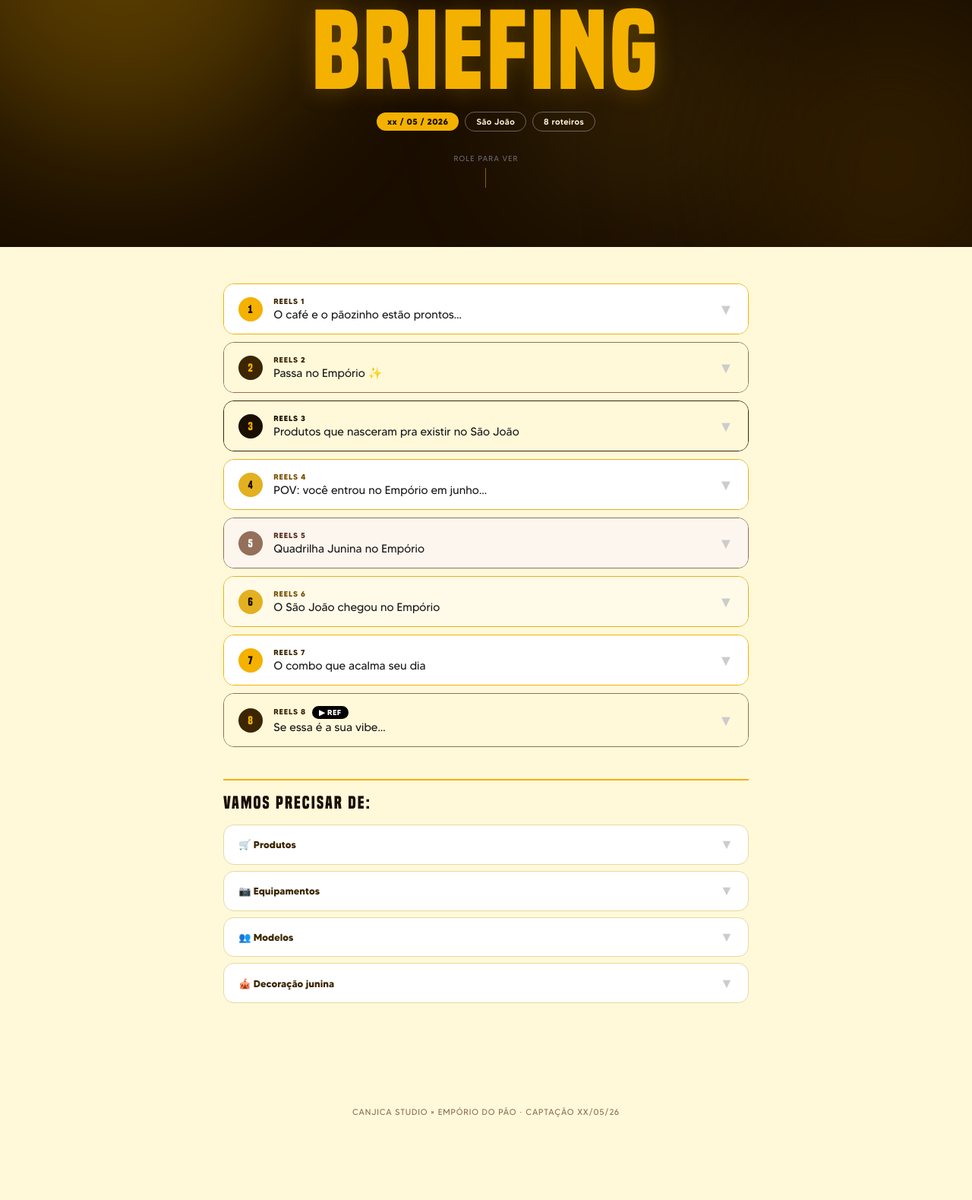
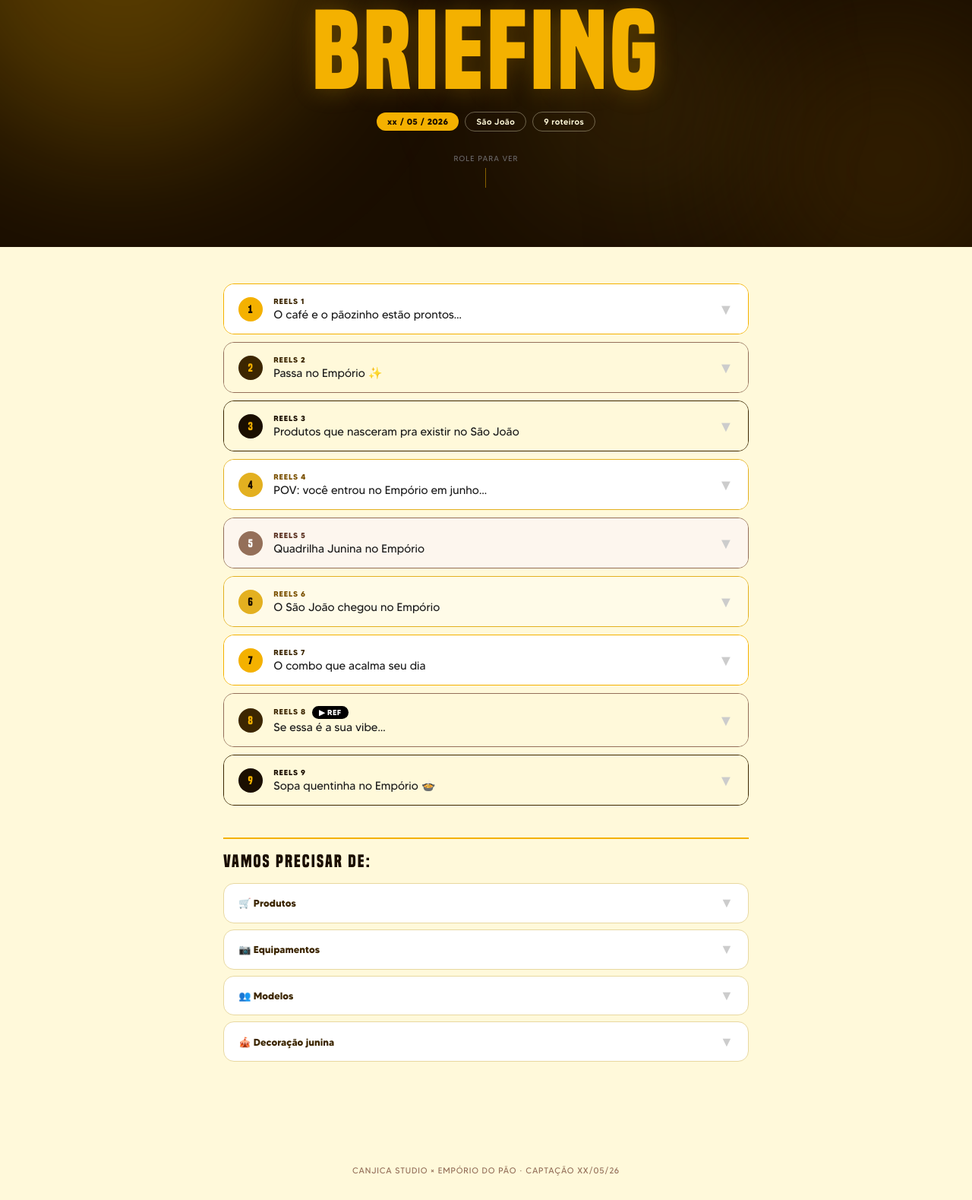
Before and after one commit to CanjicaStudio/briefing-emporio-maio26, a plain HTML site: page index.html in a window 1280 px wide. Shown: the part 171-1750 px from the top of the page at 76% size. Before the commit the page ends 1673 px from the top, so only its background shows below. Drawn offline with Linux system fonts and the light colour scheme.

Commit message:
Update index.html

```diff
--- a/index.html
+++ b/index.html
@@ -84,7 +84,7 @@
     <div class="hero-chips">
       <span class="chip dark">xx / 05 / 2026</span>
       <span class="chip ol">São João</span>
-      <span class="chip ol">8 roteiros</span>
+      <span class="chip ol">9 roteiros</span>
     </div>
     <div class="scroll-hint">role para ver<div class="scroll-line"></div></div>
   </div>
@@ -103,7 +103,8 @@
   {num:5,tag:"Reels 5",title:"Quadrilha Junina no Empório",obj:"Mostrar o clima de São João no Empório de forma aconchegante, espontânea e festiva.",idea:"Cobertura da quadrilha acontecendo no Empório, com takes dinâmicos dos alunos, comidas e decoração.",cenas:[{n:"Abertura — hook",d:"Plano aberto da quadrilha começando.",t:'"O São João já começou por aqui 🌽✨"',sfx:null},{n:"Cena 2",d:"Close nos pés dançando.",t:null,sfx:null},{n:"Cena 3",d:"Alunos dançando e rindo.",t:null,sfx:null},{n:"Cena 4",d:"Detalhes das roupas juninas.",t:null,sfx:null},{n:"Cena 5",d:"Close em bandeirinhas e decoração.",t:null,sfx:null},{n:"Cena 6",d:"Pessoas assistindo e sorrindo.",t:null,sfx:null},{n:"Cena 7",d:"Comidas típicas passando pela câmera.",t:null,sfx:null},{n:"Cena 8",d:"Take acompanhando a fila da quadrilha em movimento.",t:null,sfx:null},{n:"Cena 9",d:"Close em casal dançando.",t:null,sfx:null},{n:"Cena 10",d:"Plano aberto mostrando toda a movimentação.",t:null,sfx:null},{n:"Encerramento",d:"Take bonito da quadrilha finalizando.",t:'"Vem viver o São João com a gente"',sfx:"Música junina alegre + som ambiente da festa"}]},
   {num:6,tag:"Reels 6",title:"O São João chegou no Empório",obj:"Entrar no clima junino e apresentar os produtos do Empório de forma autêntica.",idea:"Apresentador conversa diretamente com a câmera mostrando o pratinho, o pão carioquinha e a decoração de São João.",cenas:[{n:"Abertura — hook",d:"Apresentador no Empório decorado com chapéu de palha e elementos juninos.",t:'"O São João chegou 🌽✨"',sfx:'Fala: "O São João chegou no Empório!"'},{n:"Cena 2",d:"Mesa montada com pratinho e acompanhamentos.",t:null,sfx:null},{n:"Cena 3",d:"Close no pratinho na nova embalagem (estilo poke).",t:null,sfx:'Fala: "Tem o pratinho junino…"'},{n:"Cena 4",d:"Close no pão carioquinha — crocante por fora, macio por dentro.",t:null,sfx:'Fala: "o pão carioquinha saindo fresquinho…"'},{n:"Cena 5",d:"Close nos acompanhamentos e variedade de produtos do Empório.",t:null,sfx:'Fala: "tem produto bom pra todo gosto…"'},{n:"Cena 6",d:"Detalhes da decoração junina (bandeirinhas, cores).",t:null,sfx:'Fala: "e claro, muita decoração pra entrar no clima."'},{n:"Cena 7",d:"Clientes aproveitando o ambiente.",t:null,sfx:null},{n:"Encerramento",d:"Apresentador olhando pra câmera.",t:null,sfx:'Fala: "Então já sabe: vem pro Empório curtir o São João com a gente."'}]},
   {num:7,tag:"Reels 7",title:"O combo que acalma seu dia",obj:"Divulgar a promoção do croissant + café com leite de forma sensorial e identificável.",idea:"Rotina corrida no Empório interrompida por um momento de conforto quando o pedido chega.",cenas:[{n:"Abertura — hook",d:"Pessoa no notebook/celular nas mesas do Empório.",t:null,sfx:"Telefone tocando + notificações + barulho ambiente"},{n:"Cena 2",d:"Pessoa atendendo ligação enquanto mexe no computador.",t:null,sfx:null},{n:"Cena 3",d:"Mais caos do dia corrido (pressa, mensagens, teclado).",t:null,sfx:null},{n:"Cena 4",d:"Pedido chegando na mesa.",t:null,sfx:null},{n:"Virada",d:"O som ambiente fica abafado/quase mudo.",t:null,sfx:null},{n:"Cena 6",d:"Close do café com leite sendo colocado na mesa.",t:null,sfx:"Som aconchegante do café"},{n:"Cena 7",d:"Croissant sendo aberto (foodporn).",t:null,sfx:"Crocância"},{n:"Cena 8",d:"Close no recheio.",t:null,sfx:null},{n:"Cena 9",d:"Pessoa dando a primeira mordida.",t:null,sfx:null},{n:"Cena 10",d:"Pessoa relaxando finalmente.",t:null,sfx:null},{n:"Encerramento",d:"Combo completo na mesa.",t:null,sfx:'Fala: "Croissant + café com leite grande por apenas 12 reais. Vem acalmar seu dia." + musiquinha confortável'}]},
-  {num:8,tag:"Reels 8",title:"Se essa é a sua vibe…",ref:"https://vt.tiktok.com/ZS9KtqRDK/",obj:"Mostrar variedade de produtos e reforçar que o Empório atende diferentes gostos.",idea:"Cada take começa com o balcão vazio e uma nova comida sendo colocada em cena.",cenas:[{n:"Abertura — hook",d:"Balcão vazio. Alguém coloca uma comida do Empório na mesa. 💡 Sugestão de produtos: pão carioquinha, misto quente, salgados, pizza.",t:'"Se essa é a sua vibe…"',sfx:"Som do prato encostando no balcão"},{n:"Cena 2",d:"Novo take com balcão vazio. Outra comida diferente é colocada (ex: misto quente, salgado).",t:'"ou essa…"',sfx:"Som do prato encostando no balcão"},{n:"Cena 3",d:"Novo take com balcão vazio. Mais uma opção é colocada (ex: pizza, caseirinho).",t:'"ou essa…"',sfx:"Som do prato encostando no balcão"},{n:"Encerramento",d:"Último take com balcão vazio. Mais uma comida colocada. Cortes secos sincronizados com a batida.",t:'"então você está no lugar certo."',sfx:"Música leve/confortável"}]}
+  {num:8,tag:"Reels 8",title:"Se essa é a sua vibe…",ref:"https://vt.tiktok.com/ZS9KtqRDK/",obj:"Mostrar variedade de produtos e reforçar que o Empório atende diferentes gostos.",idea:"Cada take começa com o balcão vazio e uma nova comida sendo colocada em cena.",cenas:[{n:"Abertura — hook",d:"Balcão vazio. Café + croissant chegando na mesa — reutilizar takes do vídeo do combo.",t:'"Se essa é a sua vibe…"',sfx:"Som do prato encostando no balcão"},{n:"Cena 2",d:"Novo take — pratinho junino na nova embalagem. Reutilizar take do vídeo do São João.",t:'"ou essa…"',sfx:"Som do prato encostando no balcão"},{n:"Cena 3",d:"Novo take — pão carioquinha no corte, crocante por fora. Take novo de captação.",t:'"ou essa…"',sfx:"Som do prato encostando no balcão"},{n:"Encerramento",d:"Último take — sobremesa da vitrine (verificar o que estiver disponível no dia: fatia de bolo, doce ou similar). 💡 Todos os takes anteriores já estarão prontos de outras captações — só o pão e a sobremesa precisam ser gravados do zero.",t:'"então você está no lugar certo."',sfx:"Música leve/confortável"}]},
+  {num:9,tag:"Reels 9",title:"Sopa quentinha no Empório 🍲",obj:"Divulgar as sopas como produto de conforto — aproveitar a virada de estação e o período de São João pra reforçar esse item.",idea:"Roteiro no estilo do combo — rotina corrida interrompida pelo conforto de uma sopa quentinha chegando na mesa. Sensorial, simples e aconchegante.",cenas:[{n:"Abertura — hook",d:"Pessoa na mesa do Empório com cara de frio/cansaço, encolhida, mãos no rosto.",t:null,sfx:"Som ambiente + frio implícito na postura"},{n:"Cena 2",d:"Sopa chegando na mesa — vapor subindo, bowl bonito, cheiro implícito.",t:null,sfx:"Som suave do bowl pousando na mesa"},{n:"Cena 3",d:"Close no vapor saindo da sopa. Câmera bem de perto.",t:null,sfx:null},{n:"Cena 4",d:"Close na colher entrando na sopa — caldo, ingredientes, textura.",t:null,sfx:"Som do líquido"},{n:"Cena 5",d:"Pessoa dando a primeira colherada. Close na reação — olhos fecham, ombros relaxam.",t:null,sfx:null},{n:"Cena 6",d:"Virada: postura muda, pessoa aquece as mãos no bowl, expressão de conforto total.",t:null,sfx:"Trilha aconchegante sobe suave"},{n:"Encerramento",d:"Bowl de sopa completo na mesa, pessoa tranquila ao fundo desfocada.",t:null,sfx:"Fala ou texto: \"A sopa que abraça. Todo dia no Empório.\""}]}
 ]
 
 const COLORS=[
@@ -119,10 +120,10 @@
 ]
 
 const NEEDS=[
-  {label:"🛒 Produtos",items:["Café e café com leite grande","Croissant","Pão francês / artesanal e manteiga","Bolo de milho, canjica, pamonha","Milho, paçoca, pé de moleque","Doces típicos juninos variados","Pratos variados do Empório"]},
+  {label:"🛒 Produtos",items:["Café + croissant (reutilizar do combo — Reels 8)","Pão carioquinha (take novo)","Pratinho junino na nova embalagem (reutilizar do São João — Reels 3, 4 e 8)","Sopas com bowl bonito — vapor visível (Reels 7 e 9)","Sobremesa da vitrine — verificar disponibilidade no dia (Reels 8)","Manteiga (Reels 1)"]},
   {label:"📷 Equipamentos",items:["Câmera ou celular com boa resolução","Tripé","Iluminação (ring light ou softbox)"]},
-  {label:"👥 Modelos",items:["4 modelos individuais (Reels 1, 3, 4 e 7)","1 apresentador com desenvoltura em câmera (Reels 6)","1 casal (Reels 8)","Clientes / figurantes para cenas de ambiente (Reels 2)","Participantes reais da quadrilha (Reels 5)"]},
-  {label:"🎪 Decoração junina",items:["Bandeirinhas e elementos juninos no ambiente","Chapéus e detalhes de roupa junina","Mesa decorada com temática de São João","Elementos coloridos típicos"]},
+  {label:"👥 Modelos",items:["4 modelos individuais (Reels 1, 3, 4 e 7)","1 apresentador com desenvoltura em câmera (Reels 6)","Clientes / figurantes para cenas de ambiente (Reels 2)","Participantes reais da quadrilha (Reels 5 — confirmar na sexta)","Grupo C7S (~20 alunos, a confirmar)"]},
+  {label:"🎪 Decoração junina",items:["Bandeirinhas e elementos juninos no ambiente","Chapéu de palha para funcionários","Lápis de make para pintar os funcionários no dia","Toalha de mesa quadriculada (falar com fotógrafo Gabriel para montar o cenário)","Elementos coloridos típicos"]},
 ]
 
 const container=document.getElementById('accordions')
```
